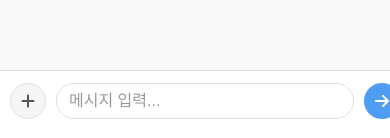
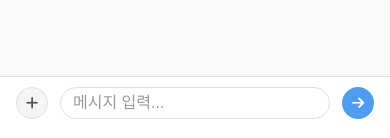
Before and after one commit to hihasing/chat-app, a plain HTML site: page index.html in a window 390 px wide. Shown: the part 703-841 px from the top of the page. Drawn offline with Linux system fonts and the light colour scheme.

Commit message:
아이콘 크기 축소 및 입력창 최적화 - 모바일에서 잘리지 않도록 여백 조정

```diff
--- a/chat.css
+++ b/chat.css
@@ -158,26 +158,27 @@ body {
 }
 
 .input-area {
-    padding: 12px 10px;
+    padding: 12px 16px;
     border-top: 1px solid #e0e0e0;
     display: flex;
     align-items: center;
     background-color: #fff;
     width: 100%;
     z-index: 10;
-    margin-bottom: 10px; /* 주소창과의 간격 */
+    margin-bottom: 12px;
+    box-sizing: border-box;
 }
 
 .attach-container {
     position: relative;
-    margin-right: 10px;
+    margin-right: 12px;
     flex-shrink: 0;
-    width: 36px;
+    width: 32px;
 }
 
 .attach-button {
-    width: 36px;
-    height: 36px;
+    width: 32px;
+    height: 32px;
     border-radius: 50%;
     background-color: #f5f5f5;
     color: #555;
@@ -186,7 +187,7 @@ body {
     align-items: center;
     justify-content: center;
     cursor: pointer;
-    font-size: 16px;
+    font-size: 14px;
     padding: 0;
 }
 
@@ -232,9 +233,9 @@ body {
 
 .input-wrapper {
     flex: 1;
-    margin-right: 10px;
+    margin-right: 12px;
     position: relative;
-    max-width: calc(100% - 92px); /* 양쪽 버튼 너비 + 여백 */
+    max-width: calc(100% - 88px);
 }
 
 .image-preview-row {
@@ -279,10 +280,10 @@ body {
 
 .message-input {
     width: 100%;
-    height: 36px;
+    height: 32px;
     border: 1px solid #e0e0e0;
-    border-radius: 18px;
-    padding: 8px 12px;
+    border-radius: 16px;
+    padding: 6px 12px;
     font-size: 14px;
     outline: none;
     box-sizing: border-box;
@@ -294,9 +295,9 @@ body {
 }
 
 .send-button {
-    width: 36px;
-    height: 36px;
-    min-width: 36px;
+    width: 32px;
+    height: 32px;
+    min-width: 32px;
     border-radius: 50%;
     background-color: #4e9df3;
     color: white;
@@ -306,7 +307,7 @@ body {
     justify-content: center;
     cursor: pointer;
     flex-shrink: 0;
-    font-size: 16px;
+    font-size: 14px;
     padding: 0;
 }
 
@@ -765,31 +766,31 @@ body {
     .input-area {
         position: sticky;
         bottom: 0;
-        padding: 12px 10px;
+        padding: 10px 16px;
         flex-wrap: nowrap;
-        margin-bottom: 10px; /* 주소창과의 간격 */
+        margin-bottom: 12px;
     }
 
     .attach-container {
-        width: 36px;
-        margin-right: 10px;
+        width: 32px;
+        margin-right: 12px;
     }
 
     .input-wrapper {
-        max-width: calc(100% - 92px); /* 양쪽 버튼 너비 + 여백 */
-        margin-right: 10px;
+        max-width: calc(100% - 88px);
+        margin-right: 12px;
     }
 
     .send-button {
-        width: 36px;
-        height: 36px;
-        min-width: 36px;
+        width: 32px;
+        height: 32px;
+        min-width: 32px;
     }
 
     /* iOS Safari 키보드 대응 */
     @supports (-webkit-touch-callout: none) {
         .input-area {
-            padding-bottom: calc(10px + env(safe-area-inset-bottom, 10px));
+            padding-bottom: calc(12px + env(safe-area-inset-bottom, 12px));
         }
     }
 }
```
